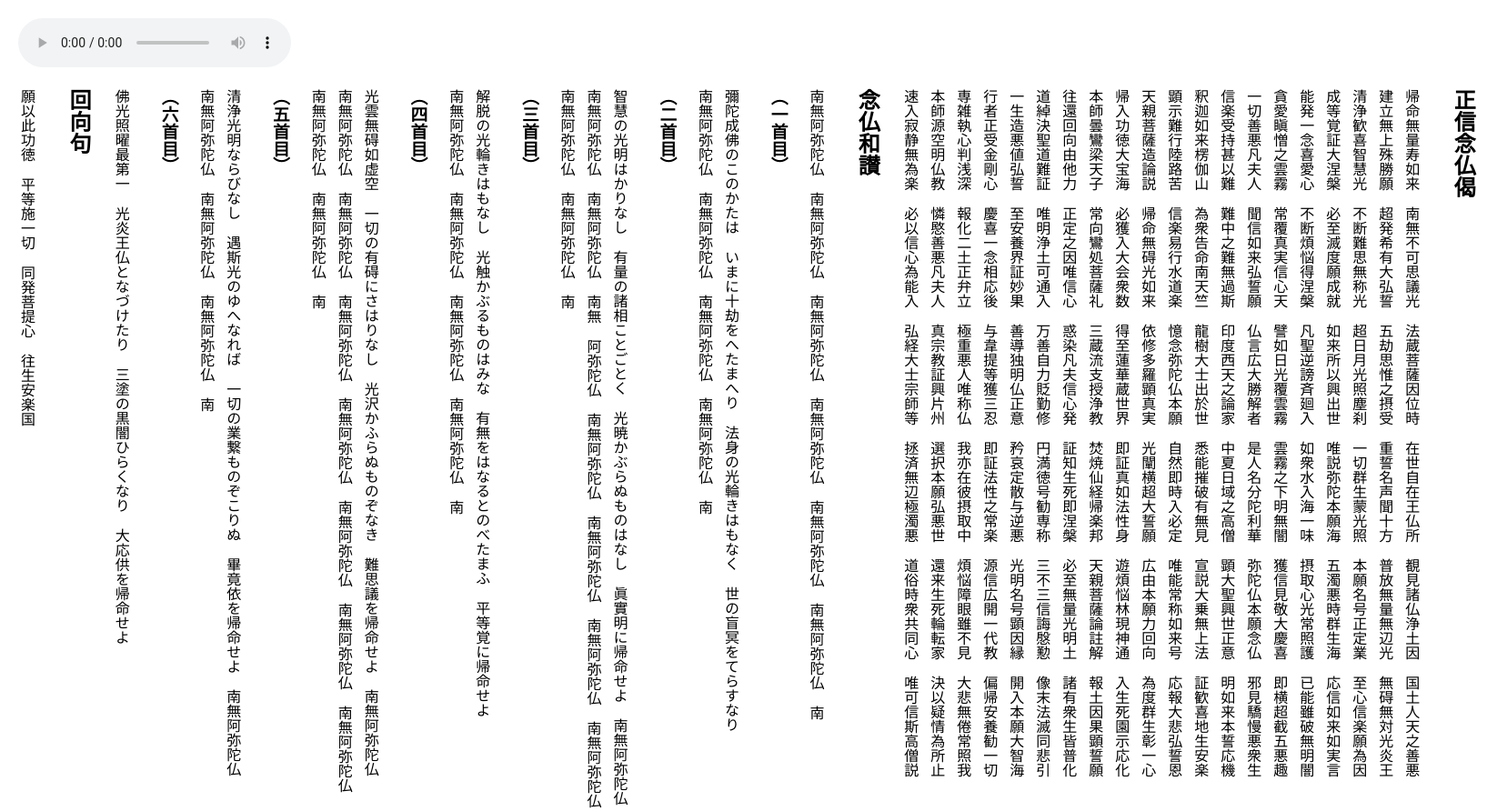
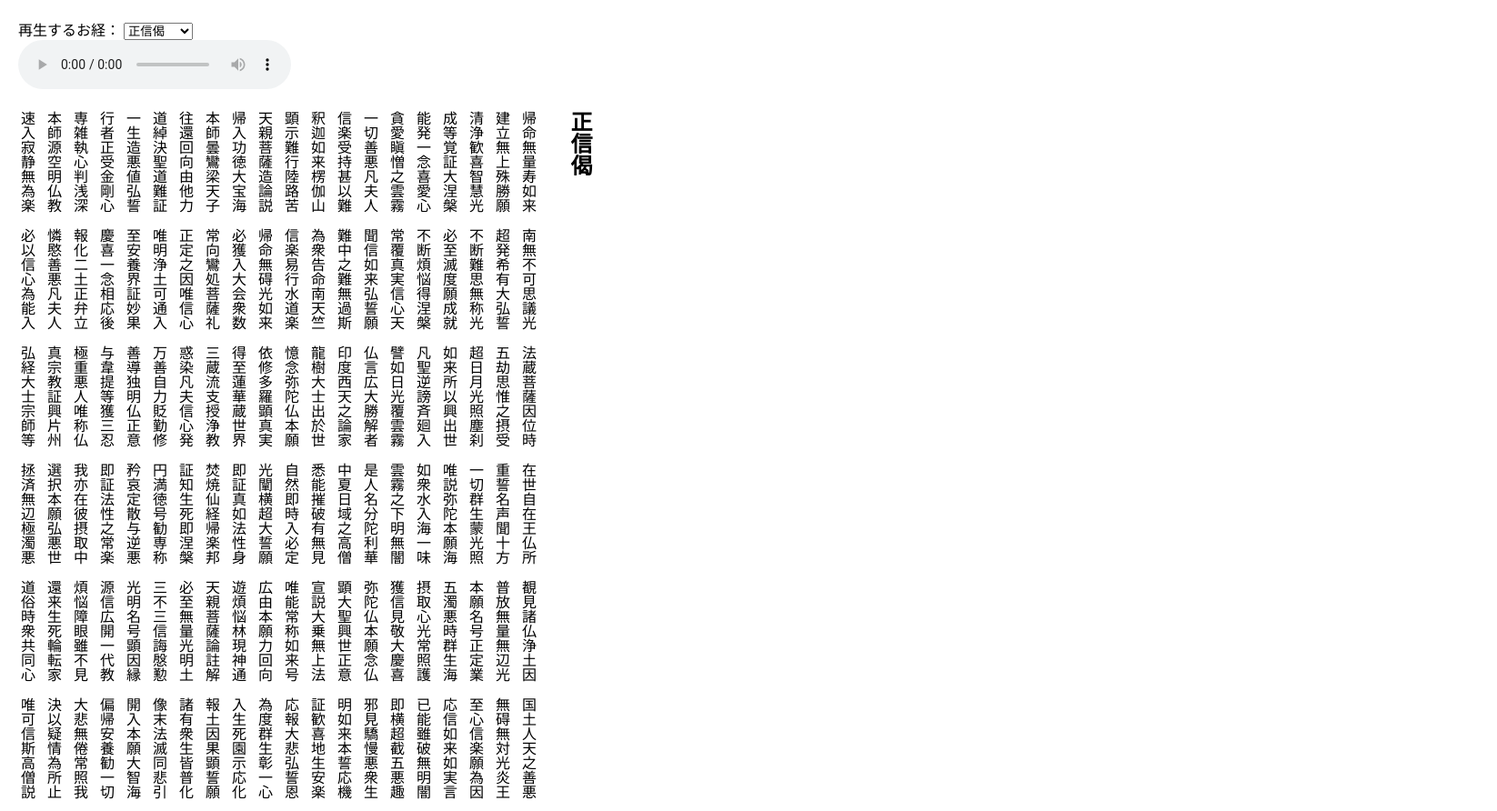
Before and after one commit to lyphard1/shoshinge-app, a plain HTML site: page shoshinge_prototype.html in a window 1280 px wide. Shown: the whole page at 91% size, 1646 px wide, since content can reach past the window. Drawn offline with Linux system fonts and the light colour scheme.

Commit message:
ignore nenbutuwasan audio

```diff
--- a/shoshinge_prototype.html
+++ b/shoshinge_prototype.html
@@ -16,6 +16,16 @@
 
     #player-wrapper {
       writing-mode: horizontal-tb;
+      margin-bottom: 20px
+    }
+
+    #text-wrapper {
+      writing-mode: vertical-rl;
+      text-orientation: upright
+    }
+
+    #player-wrapper {
+      writing-mode: horizontal-tb;
       margin-bottom: 20px;
     }
 
@@ -30,6 +40,7 @@
       line-height: 1;
       position: relative;
       margin-right: 12px;
+      cursor: pointer;
     }
 
     .body {
@@ -50,17 +61,23 @@
 
 <body>
 
-  <!-- Ⓐ オーディオ --------------------------------------------------- -->
+  <!-- ◇ オーディオ１本 + 曲セレクタ -->
   <div id="player-wrapper">
-    <audio id="audio" controls src="audio/shoshinge.mp3"></audio>
+    再生するお経：
+    <select id="chantSel">
+      <option value="shoshinge" selected>正信偈</option>
+      <option value="wasan">念仏和讃</option>
+    </select><br>
+    <audio id="audio" controls></audio>
   </div>
 
-  <!-- Ⓑ テキスト（正信偈・念仏和讃・回向句） ----------------------- -->
+  <!-- ◇ テキスト２本 -->
   <div id="text-wrapper">
 
+
     <!-- ■■■ 正信念仏偈 ■■■ -->
-    <section>
-      <h2>正信念仏偈</h2>
+    <section id="shoshinge" class="chant-block">
+      <h2>正信偈</h2>
       <div class="verse" data-start="7.1" data-end="21.9">帰命無量寿如来</div>
       <div class="verse" data-start="21.9" data-end="30.9">南無不可思議光</div>
       <div class="verse" data-start="30.9" data-end="38.7">法蔵菩薩因位時</div>
@@ -184,117 +201,136 @@
     </section>
 
     <!-- ■■■ 念仏和讃（タイムスタンプなし / バーは常時 0%） ■■■ -->
-    <section>
+    <section id="wasan" class="chant-block" hidden>
       <h2>念仏和讃</h2>
-      <div class="verse">南無阿弥陀仏</div>
-      <div class="verse">南無阿弥陀仏</div>
-      <div class="verse">南無阿弥陀仏</div>
-      <div class="verse">南無阿弥陀仏</div>
-      <div class="verse">南無阿弥陀仏</div>
-      <div class="verse">南無阿弥陀仏</div>
-      <div class="verse">南</div>
+      <div class="verse" data-start="3.9" data-end="12">南無阿弥陀仏</div>
+      <div class="verse" data-start="12" data-end="21.4">南無阿弥陀仏</div>
+      <div class="verse" data-start="21.4" data-end="29.7">南無阿弥陀仏</div>
+      <div class="verse" data-start="29.7" data-end="37.7">南無阿弥陀仏</div>
+      <div class="verse" data-start="37.7" data-end="45.9">南無阿弥陀仏</div>
+      <div class="verse" data-start="45.9" data-end="54.3">南無阿弥陀仏</div>
+      <div class="verse" data-start="54.3" data-end="56.8">南</div>
 
       <h3>（一首目）</h3>
-      <div class="verse">彌陀成佛のこのかたは</div>
-      <div class="verse">いまに十劫をへたまへり</div>
-      <div class="verse">法身の光輪きはもなく</div>
-      <div class="verse">世の盲冥をてらすなり</div>
-      <div class="verse">南無阿弥陀仏</div>
-      <div class="verse">南無阿弥陀仏</div>
-      <div class="verse">南無阿弥陀仏</div>
-      <div class="verse">南無阿弥陀仏</div>
-      <div class="verse">南</div>
+      <div class="verse" data-start="56.8" data-end="75.6">彌陀成佛のこのかたは</div>
+      <div class="verse" data-start="75.6" data-end="92">いまに十劫をへたまへり</div>
+      <div class="verse" data-start="92" data-end="102.3">法身の光輪きはもなく</div>
+      <div class="verse" data-start="108.7" data-end="121.4">世の盲冥をてらすなり</div>
+      <div class="verse" data-start="121.5" data-end="129.5">南無阿弥陀仏</div>
+      <div class="verse" data-start="129.5" data-end="137.2">南無阿弥陀仏</div>
+      <div class="verse" data-start="137.2" data-end="145.2">南無阿弥陀仏</div>
+      <div class="verse" data-start="145.2" data-end="153.4">南無阿弥陀仏</div>
+      <div class="verse" data-start="153.4" data-end="155.9">南</div>
 
       <h3>（二首目）</h3>
-      <div class="verse">智慧の光明はかりなし</div>
-      <div class="verse">有量の諸相ことごとく</div>
-      <div class="verse">光暁かぶらぬものはなし</div>
-      <div class="verse">眞實明に帰命せよ</div>
-      <div class="verse">南無阿弥陀仏</div>
-      <div class="verse">南無阿弥陀仏</div>
-      <div class="verse">南無阿弥陀仏</div>
-      <div class="verse">南無</div>
-      <div class="verse">阿弥陀仏</div>
-      <div class="verse">南無阿弥陀仏</div>
-      <div class="verse">南無阿弥陀仏</div>
-      <div class="verse">南無阿弥陀仏</div>
-      <div class="verse">南無阿弥陀仏</div>
-      <div class="verse">南無阿弥陀仏</div>
-      <div class="verse">南無阿弥陀仏</div>
-      <div class="verse">南</div>
+      <div class="verse" data-start="155.9" data-end="173.7">智慧の光明はかりなし</div>
+      <div class="verse" data-start="173.7" data-end="187.8">有量の諸相ことごとく</div>
+      <div class="verse" data-start="187.8" data-end="203.2">光暁かぶらぬものはなし</div>
+      <div class="verse" data-start="203.2" data-end="215.5">眞實明に帰命せよ</div>
+      <div class="verse" data-start="215.5" data-end="223.3">南無阿弥陀仏</div>
+      <div class="verse" data-start="223.3" data-end="231.3">南無阿弥陀仏</div>
+      <div class="verse" data-start="231.3" data-end="239">南無阿弥陀仏</div>
+      <div class="verse" data-start="239" data-end="246.7">南無</div>
+      <div class="verse" data-start="246.7" data-end="256.7">阿弥陀仏</div>
+      <div class="verse" data-start="256.7" data-end="264.5">南無阿弥陀仏</div>
+      <div class="verse" data-start="264.5" data-end="272">南無阿弥陀仏</div>
+      <div class="verse" data-start="272" data-end="280.4">南無阿弥陀仏</div>
+      <div class="verse" data-start="280.4" data-end="287.6">南無阿弥陀仏</div>
+      <div class="verse" data-start="287.6" data-end="295">南無阿弥陀仏</div>
+      <div class="verse" data-start="295" data-end="302.6">南無阿弥陀仏</div>
+      <div class="verse" data-start="302.6" data-end="305.2">南</div>
 
       <h3>（三首目）</h3>
-      <div class="verse">解脱の光輪きはもなし</div>
-      <div class="verse">光触かぶるものはみな</div>
-      <div class="verse">有無をはなるとのべたまふ</div>
-      <div class="verse">平等覚に帰命せよ</div>
-      <div class="verse">南無阿弥陀仏</div>
-      <div class="verse">南無阿弥陀仏</div>
-      <div class="verse">南無阿弥陀仏</div>
-      <div class="verse">南無阿弥陀仏</div>
-      <div class="verse">南</div>
+      <div class="verse" data-start="305.2" data-end="326.5">解脱の光輪きはもなし</div>
+      <div class="verse" data-start="326.5" data-end="340.2">光触かぶるものはみな</div>
+      <div class="verse" data-start="340.2" data-end="353.2">有無をはなるとのべたまふ</div>
+      <div class="verse" data-start="353.2" data-end="365.5">平等覚に帰命せよ</div>
+      <div class="verse" data-start="365.5" data-end="372.9">南無阿弥陀仏</div>
+      <div class="verse" data-start="372.9" data-end="380.9">南無阿弥陀仏</div>
+      <div class="verse" data-start="380.9" data-end="387.9">南無阿弥陀仏</div>
+      <div class="verse" data-start="387.9" data-end="395.2">南無阿弥陀仏</div>
+      <div class="verse" data-start="395.2" data-end="398.1">南</div>
 
       <h3>（四首目）</h3>
-      <div class="verse">光雲無碍如虚空</div>
-      <div class="verse">一切の有碍にさはりなし</div>
-      <div class="verse">光沢かふらぬものぞなき</div>
-      <div class="verse">難思議を帰命せよ</div>
-      <div class="verse">南無阿弥陀仏</div>
-      <div class="verse">南無阿弥陀仏</div>
-      <div class="verse">南無阿弥陀仏</div>
-      <div class="verse">南無阿弥陀仏</div>
-      <div class="verse">南無阿弥陀仏</div>
-      <div class="verse">南無阿弥陀仏</div>
-      <div class="verse">南無阿弥陀仏</div>
-      <div class="verse">南無阿弥陀仏</div>
-      <div class="verse">南無阿弥陀仏</div>
-      <div class="verse">南無阿弥陀仏</div>
-      <div class="verse">南</div>
+      <div class="verse" data-start="398.1" data-end="418.2">光雲無碍如虚空</div>
+      <div class="verse" data-start="418.2" data-end="427.4">一切の有碍にさはりなし</div>
+      <div class="verse" data-start="427.8" data-end="445.3">光沢かふらぬものぞなき</div>
+      <div class="verse" data-start="445.4" data-end="457.3">難思議を帰命せよ</div>
+      <div class="verse" data-start="457.3" data-end="464.8">南無阿弥陀仏</div>
+      <div class="verse" data-start="464.8" data-end="471.8">南無阿弥陀仏</div>
+      <div class="verse" data-start="471.8" data-end="483.2">南無阿弥陀仏</div>
+      <div class="verse" data-start="483.2" data-end="495.4">南無阿弥陀仏</div>
+      <div class="verse" data-start="495.4" data-end="504.3">南無阿弥陀仏</div>
+      <div class="verse" data-start="504.3" data-end="512.3">南無阿弥陀仏</div>
+      <div class="verse" data-start="512.3" data-end="520.6">南無阿弥陀仏</div>
+      <div class="verse" data-start="520.6" data-end="528.5">南無阿弥陀仏</div>
+      <div class="verse" data-start="528.5" data-end="536.1">南無阿弥陀仏</div>
+      <div class="verse" data-start="536.1" data-end="544.3">南無阿弥陀仏</div>
+      <div class="verse" data-start="544.3" data-end="546.5">南</div>
 
       <h3>（五首目）</h3>
-      <div class="verse">清浄光明ならびなし</div>
-      <div class="verse">遇斯光のゆへなれば</div>
-      <div class="verse">一切の業繋ものぞこりぬ</div>
-      <div class="verse">畢竟依を帰命せよ</div>
-      <div class="verse">南無阿弥陀仏</div>
-      <div class="verse">南無阿弥陀仏</div>
-      <div class="verse">南無阿弥陀仏</div>
-      <div class="verse">南無阿弥陀仏</div>
-      <div class="verse">南</div>
+      <div class="verse" data-start="546.5" data-end="567.6">清浄光明ならびなし</div>
+      <div class="verse" data-start="567.6" data-end="581.4">遇斯光のゆへなれば</div>
+      <div class="verse" data-start="581.4" data-end="597.3">一切の業繋ものぞこりぬ</div>
+      <div class="verse" data-start="597.3" data-end="610">畢竟依を帰命せよ</div>
+      <div class="verse" data-start="610" data-end="617.7">南無阿弥陀仏</div>
+      <div class="verse" data-start="617.7" data-end="625.5">南無阿弥陀仏</div>
+      <div class="verse" data-start="625.5" data-end="633.2">南無阿弥陀仏</div>
+      <div class="verse" data-start="633.2" data-end="641.4">南無阿弥陀仏</div>
+      <div class="verse" data-start="641.4" data-end="643.7">南</div>
 
       <h3>（六首目）</h3>
-      <div class="verse">佛光照曜最第一</div>
-      <div class="verse">光炎王仏となづけたり</div>
-      <div class="verse">三塗の黒闇ひらくなり</div>
-      <div class="verse">大応供を帰命せよ</div>
+      <div class="verse" data-start="643.7" data-end="660.5">佛光照曜最第一</div>
+      <div class="verse" data-start="660.5" data-end="676.2">光炎王仏となづけたり</div>
+      <div class="verse" data-start="676.2" data-end="690.2">三塗の黒闇ひらくなり</div>
+      <div class="verse" data-start="690.2" data-end="703.4">大応供を帰命せよ</div>
+
+      <h2>回向句</h2>
+      <div class="verse" data-start="704.4" data-end="722.8">願以此功徳</div>
+      <div class="verse" data-start="722.8" data-end="733.5">平等施一切</div>
+      <div class="verse" data-start="733.5" data-end="743.9">同発菩提心</div>
+      <div class="verse" data-start="743.9" data-end="755.0">往生安楽国</div>
+
+
     </section>
 
-    <!-- ■■■ 回向句 ■■■ -->
-    <section>
-      <h2>回向句</h2>
-      <div class="verse">願以此功徳</div>
-      <div class="verse">平等施一切</div>
-      <div class="verse">同発菩提心</div>
-      <div class="verse">往生安楽国</div>
-    </section>
 
   </div><!-- /#text-wrapper -->
 
   <!-- Ⓒ バー生成 & 音声同期 ---------------------------------------- -->
+  <!-- ◇ JS … これだけで OK -->
   <script>
     document.addEventListener('DOMContentLoaded', () => {
 
-      /* <span class="body">＋バーを追加（初回だけ） */
+      /* ---- セレクタで曲と表示を切替 ---- */
+      const audio = document.getElementById('audio');
+      const sel = document.getElementById('chantSel');
+      const blocks = {
+        shoshinge: document.getElementById('shoshinge'),
+        wasan: document.getElementById('wasan')
+      };
+      const sources = {
+        shoshinge: 'audio/shoshinge.mp3',
+        wasan: 'audio/nenbutuwasan.mp3'
+      };
+      function switchChant(key) {
+        audio.src = sources[key];
+        Object.entries(blocks).forEach(([k, sec]) => { sec.hidden = (k !== key); });
+        audio.currentTime = 0;
+        audio.play();
+      }
+      switchChant('shoshinge');          // 初期セット
+      sel.addEventListener('change', e => switchChant(e.target.value));
+
+      /* ---- 各 verse に <span.body> と progress-bar を挿入 ---- */
       document.querySelectorAll('.verse').forEach(v => {
         if (!v.querySelector('.body')) {
           v.innerHTML = `<span class="body">${v.textContent.trim()}</span><div class="progress-bar"></div>`;
         }
       });
 
-      const audio = document.getElementById('audio');
+      /* ---- 再生位置に合わせてバーを伸ばす ---- */
       const verses = [...document.querySelectorAll('.verse')];
-
-      /* 再生位置に合わせて高さ(px)を更新 */
       audio.addEventListener('timeupdate', () => {
         const now = audio.currentTime;
         verses.forEach(v => {
@@ -302,16 +338,73 @@
           const body = v.querySelector('.body');
           const s = parseFloat(v.dataset.start);
           const e = parseFloat(v.dataset.end);
-          if (isNaN(s) || isNaN(e)) return;          // タイムスタンプ無い句はスキップ
-
-          const r = now < s ? 0 : now > e ? 1 : (now - s) / (e - s);
-          bar.style.height = (body.offsetHeight * r) + 'px';
+          if (isNaN(s) || isNaN(e)) { bar.style.height = 0; return; }   // タイムスタンプ無い行
+          const ratio = now < s ? 0 : now > e ? 1 : (now - s) / (e - s);
+          bar.style.height = (body.offsetHeight * ratio) + 'px';
         });
       });
 
     });
   </script>
 
+  <!-- ▼ クリックで data-start / data-end を付けるツール -->
+  <script>
+    /* ===========================================================
+       ★ ここが “タイムスタンプ収集ツール” 本体
+       -----------------------------------------------------------
+       変更点に ★ コメントを付けました
+    =========================================================== */
+
+    // ★ 1) いつでも参照できるよう、audio 要素をここで取得
+    const audio = document.getElementById('audio');
+
+    // ★ 2) 直前にクリックした <div class="verse"> を保持
+    let last = null;
+
+    /* -----------------------------------------------------------
+       句クリック → data-start を付与
+       （text-wrapper 内でバブリングを拾う形に変更）
+    ----------------------------------------------------------- */
+    document.getElementById('text-wrapper')
+      .addEventListener('click', e => {
+
+        // クリックされた要素が .verse（またはその子）か判定
+        const v = e.target.closest('.verse');
+        if (!v) return;                 // 句以外は無視
+
+        // 再生中でなければ警告
+        if (audio.paused) {
+          alert('再生を開始してからクリックしてください');
+          return;
+        }
+
+        // ★ 3) 現在位置（小数 1 桁）を取得して start に書き込み
+        const t = Number(audio.currentTime.toFixed(1));
+        v.dataset.start = t;
+
+        // ★ 4) 直前にクリックした句に end を書き込み
+        if (last && !last.dataset.end) last.dataset.end = t;
+        last = v;
+
+        console.log(`${v.textContent}  →  start = ${t}`);
+      });
+
+    /* -----------------------------------------------------------
+       Esc キーで “完成版 HTML” を console に出力
+       （ここは元のコードと同じ・位置だけ修正）
+    ----------------------------------------------------------- */
+    window.addEventListener('keydown', e => {
+      if (e.code === 'Escape') {
+        console.log('----- timestamped HTML -----\n',
+          document.documentElement.outerHTML);
+        alert('console に完成 HTML を出力しました');
+      }
+    });
+
+  </script>
+
+
+
 </body>
 
 </html>
```
Also changed, not shown: 1 other file.
